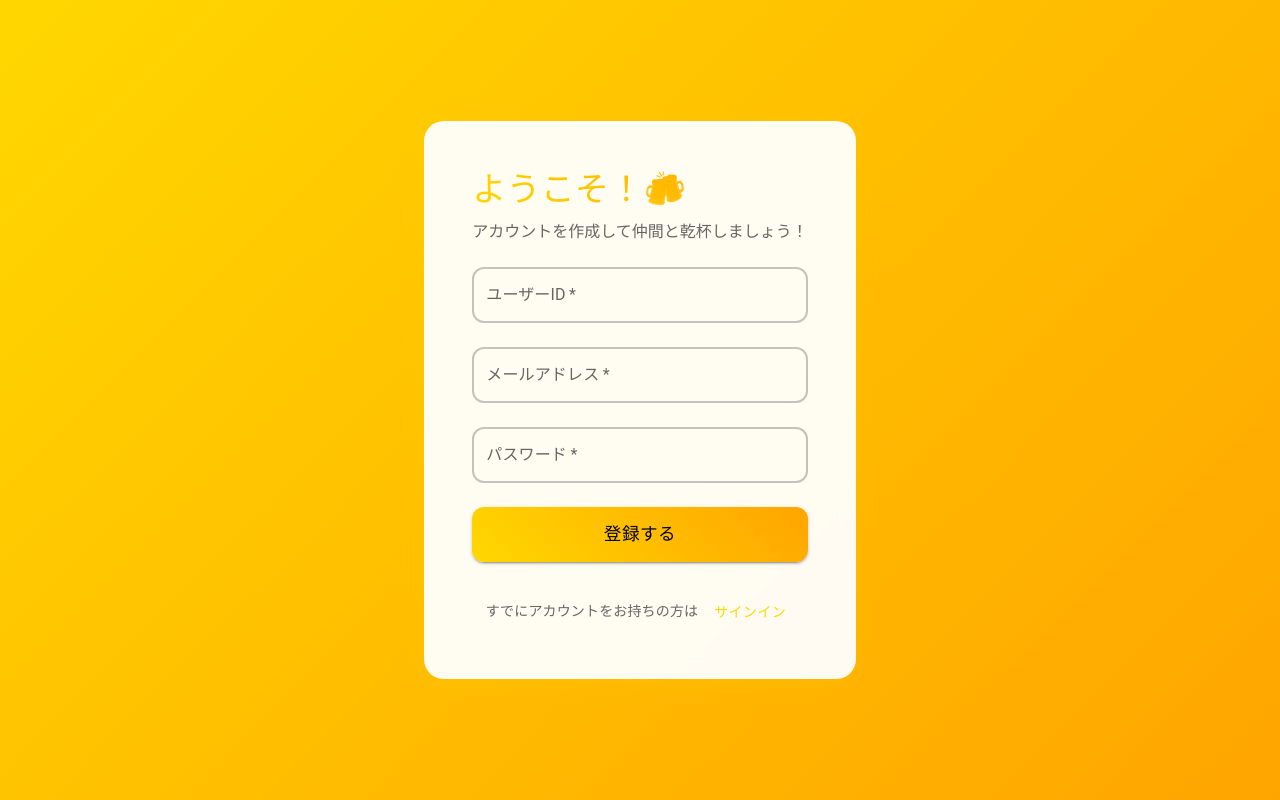
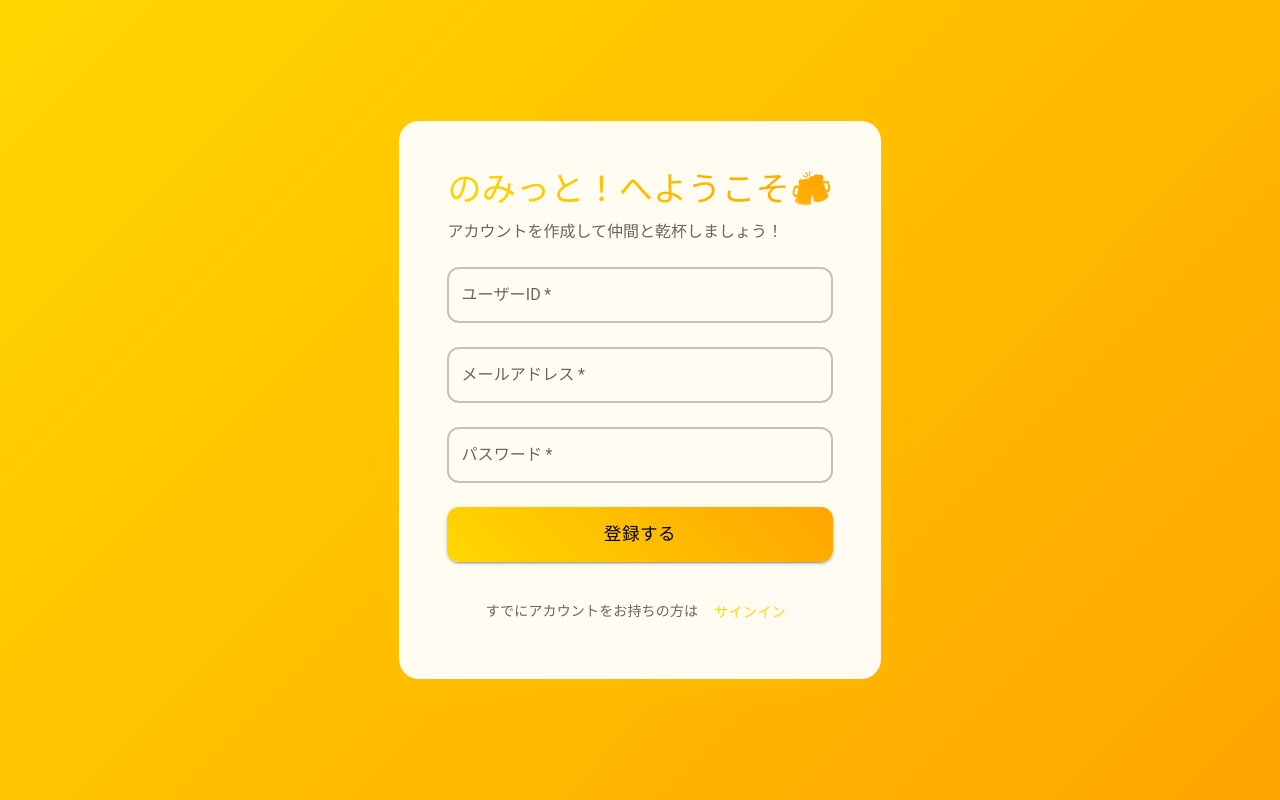
Before and after one commit to Team-Futsukayoi/Nomikai-Setting-App, a React (Vite) app: page /signup in a window 1280 px wide. Built offline with nearby package versions, Linux system fonts and the light colour scheme; no server answers.

Commit message:
feat: fix_UI

```diff
--- a/src/pages/auth/SignIn.jsx
+++ b/src/pages/auth/SignIn.jsx
@@ -94,7 +94,7 @@ export const SignIn = () => {
         <Stack spacing={4} sx={{ width: '100%', alignItems: 'center' }}>
           <Box sx={authStyles.formContainer}>
             <Typography variant="h4" sx={authStyles.gradientText}>
-              かんぱい！🍻
+              のみっと！🍻
             </Typography>
             <Typography variant="body4" sx={{ mb: 4, color: 'text.secondary' }}>
               サインインして仲間と乾杯しましょう！
--- a/src/pages/auth/SignUp.jsx
+++ b/src/pages/auth/SignUp.jsx
@@ -98,7 +98,7 @@ export const SignUp = () => {
         <Stack spacing={4} sx={{ width: '100%', alignItems: 'center' }}>
           <Box sx={authStyles.formContainer}>
             <Typography variant="h4" sx={authStyles.gradientText}>
-              ようこそ！🍻
+              のみっと！へようこそ🍻
             </Typography>
             <Typography variant="body4" sx={{ mb: 4, color: 'text.secondary' }}>
               アカウントを作成して仲間と乾杯しましょう！
```
